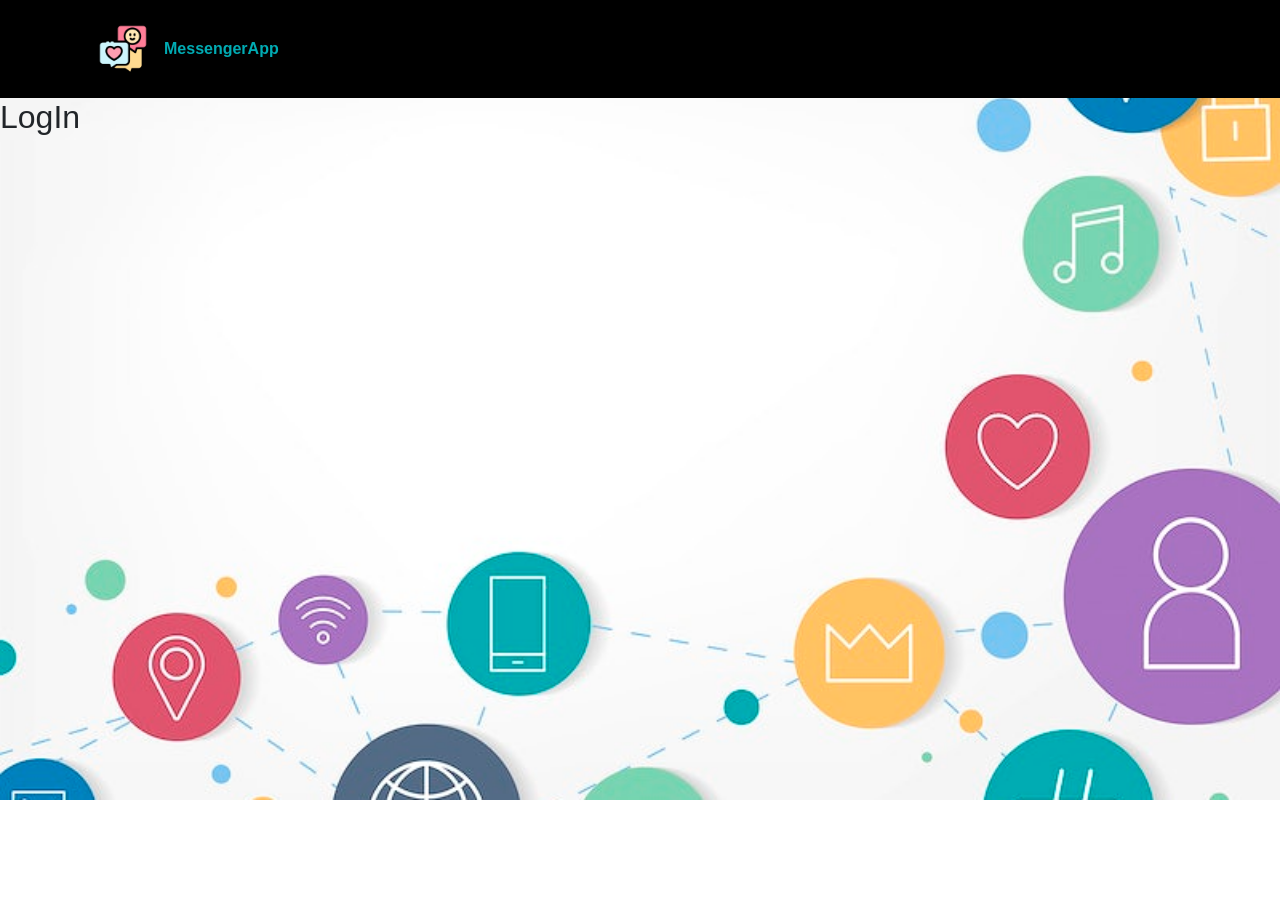
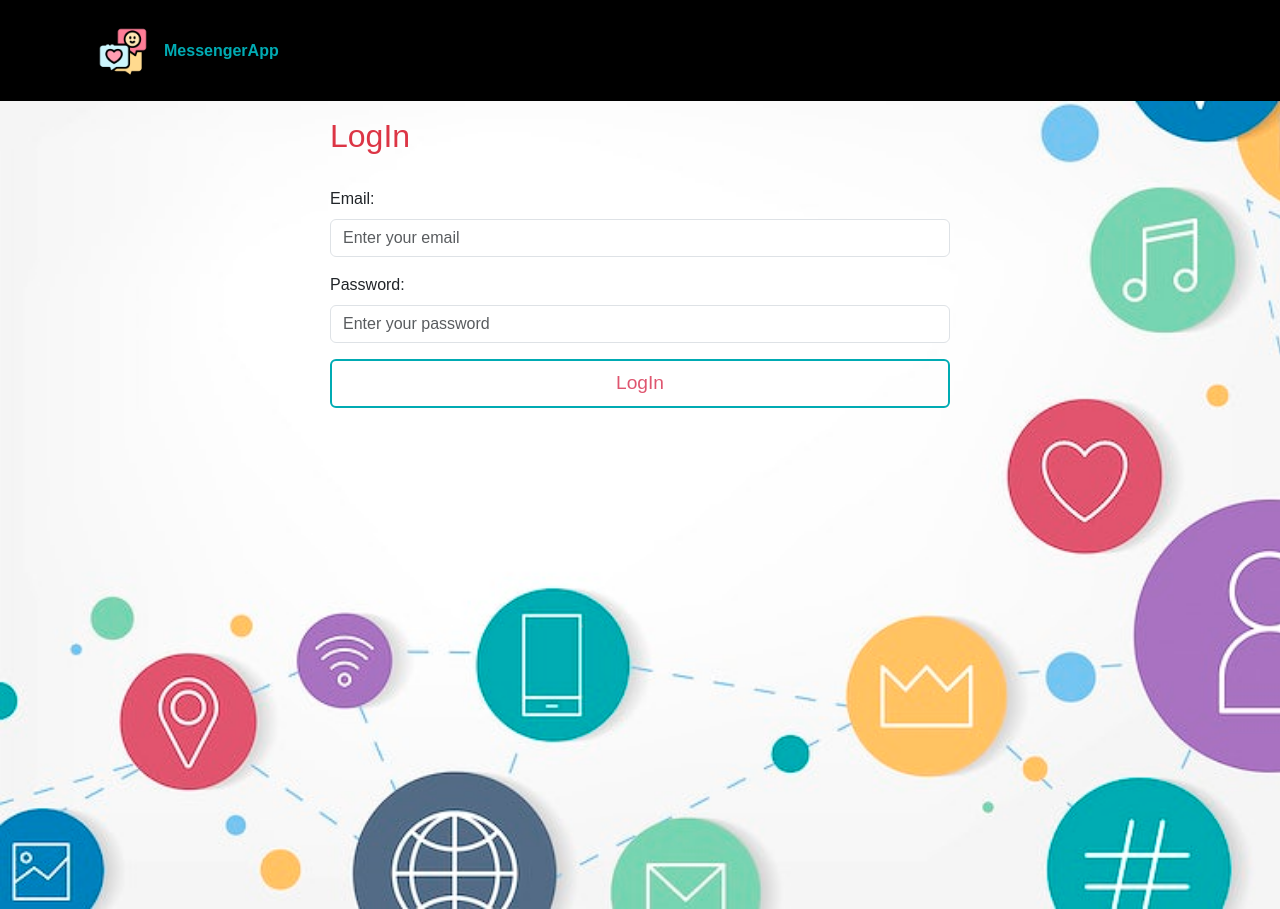
Before and after one commit to HadeerHassan28/Sync-messengerApp, a React (Vite) app: page /login in a window 1280 px wide. Before the commit the page ends 800 px from the top, so only its background shows below. Built offline with nearby package versions, Linux system fonts and the light colour scheme; no server answers; a web font is replaced by a local one.

Commit message:
realTime

```diff
--- a/src/App.jsx
+++ b/src/App.jsx
@@ -1,12 +1,25 @@
-import "./App.css";
-import SignUp from "./component/SignUp/SignUp";
+import React, { useEffect, useState } from "react";
 import { createBrowserRouter, RouterProvider } from "react-router-dom";
 import Layout from "./component/Layout/Layout";
 import Home from "./component/Home/Home";
 import Login from "./component/LogIn/LogIn";
+import ChatRoom from "./component/ChatRoom/ChatRoom";
 import NotFound from "./component/NotFound/NotFound";
+import { auth, onAuthStateChanged } from "./firebase";
 
 function App() {
+  const [currentUser, setCurrentUser] = useState(null);
+
+  useEffect(() => {
+    const unsubscribe = onAuthStateChanged(auth, (user) => {
+      setCurrentUser(user);
+    });
+
+    return () => {
+      unsubscribe();
+    };
+  }, []);
+
   let router = createBrowserRouter([
     {
       path: "",
@@ -17,12 +30,12 @@ function App() {
           element: <Home />,
         },
         {
-          path: "signup",
-          element: <SignUp />,
+          path: "login",
+          element: <Login />,
         },
         {
-          path: "login",
-          element: <Login />,
+          path: "chatroom",
+          element: <ChatRoom currentUser={currentUser} />, // Pass currentUser as a prop
         },
         {
           path: "*",
@@ -31,9 +44,12 @@ function App() {
       ],
     },
   ]);
+
   return (
     <>
-      <RouterProvider router={router}></RouterProvider>
+      <RouterProvider router={router}>
+        <Layout />
+      </RouterProvider>
     </>
   );
 }
--- /dev/null
+++ b/src/component/ChatRoom/ChatRoom.jsx
@@ -0,0 +1,59 @@
+import React, { useState, useEffect } from "react";
+import Message from "../Message/Message";
+import styles from "./ChatRoom.module.css";
+import { db } from "../../firebase"; // Import db from firebase.js
+
+const ChatRoom = ({ currentUser }) => {
+  const [msg, setMsg] = useState("");
+  const [msgs, setMsgs] = useState([]);
+
+  useEffect(() => {
+    const msgRef = db.ref("msg");
+    msgRef.on("value", (snapshot) => {
+      const msgData = snapshot.val();
+      if (msgData) {
+        const msgArray = Object.values(msgData);
+        setMsgs(msgArray);
+      } else {
+        setMsgs([]);
+      }
+    });
+
+    return () => {
+      msgRef.off("value");
+    };
+  }, []);
+
+  const sendMsg = () => {
+    const newMsg = {
+      sender: currentUser.displayName,
+      text: msg,
+      timestamp: Date.now(),
+    };
+    db.ref("msg").push(newMsg);
+    setMsg("");
+  };
+
+  return (
+    <>
+      <div>
+        <div style={{ height: "300px", overflowY: "scroll" }}>
+          {msgs.map((msg) => (
+            <Message key={msg.timestamp} message={msg} />
+          ))}
+        </div>
+        <div>
+          <input
+            type="text"
+            value={msg}
+            onChange={(e) => setMsg(e.target.value)}
+            placeholder="Type your message..."
+          />
+          <button onClick={sendMsg}>Send</button>
+        </div>
+      </div>
+    </>
+  );
+};
+
+export default ChatRoom;
--- a/src/component/Home/Home.jsx
+++ b/src/component/Home/Home.jsx
@@ -4,17 +4,24 @@ import { Link } from "react-router-dom";
 const Home = () => {
   return (
     <>
-      <div className="contaier">
-        <div className="row">
-          <div className="col-md-d">
-            <Link to="signup">
-              <button className="btn btn-pirmery">SignUp</button>
-            </Link>
+      <div className="contaier mt-5">
+        <div className="row d-flex  justify-content-start align-self-center">
+          <div className="col-md-6">
+            <h2 className="h2 title">
+              <strong className="mx-5">Welcome To MessengerApp</strong>
+            </h2>
           </div>
-          <div className="col-md-d">
-            <Link to="login">
-              <button className="btn btn-pirmery">Login</button>
-            </Link>
+          <div className="row">
+            <div className="col-md-6 d-flex justify-content-between ">
+              <Link to="signup">
+                <button className="btn btn-pirmery w-100 p-3 m-5">
+                  SignUp
+                </button>
+              </Link>
+              <Link to="login">
+                <button className="btn btn-pirmery w-100 p-3 m-5">Login</button>
+              </Link>
+            </div>
           </div>
         </div>
       </div>
--- a/src/component/LogIn/LogIn.jsx
+++ b/src/component/LogIn/LogIn.jsx
@@ -1,9 +1,95 @@
-import React from "react";
+import React, { useState } from "react";
 import styles from "./LogIn.module.css";
+import { auth, signInWithEmailAndPassword } from "../../firebase.js";
+
+import { useFormik } from "formik";
+import * as Yup from "yup";
 const LogIn = () => {
+  const [setError, setsetError] = useState(null);
+  const formik = useFormik({
+    initialValues: {
+      email: "",
+      password: "",
+    },
+    validationSchema: Yup.object({
+      email: Yup.string()
+        .email("Invalid Email address")
+        .required("Email is required"),
+      password: Yup.string()
+        .min(6, "Password must be at least 6 characters")
+        .required("Password is Required!"),
+    }),
+    onSubmit: async (values) => {
+      signInWithEmailAndPassword(auth, values.email, values.password).then(() =>
+        setsetError(null).catch((error) => setsetError(error))
+      );
+    },
+  });
+
   return (
     <>
-      <h2>LogIn</h2>
+      <div className="contanier mt-2">
+        <div className="row justify-content-center align-items-start bg-weather p-2">
+          <div className="col-md-6">
+            <h2 className="h2 text-danger">LogIn</h2>
+            <form className="form" onSubmit={formik.handleSubmit}>
+              {/* email */}
+              <div>
+                <label htmlFor="email" className="form-label mt-4">
+                  Email:
+                </label>
+                <input
+                  type="email"
+                  name="email"
+                  id="email"
+                  placeholder="Enter your email"
+                  onChange={formik.handleChange}
+                  onBlur={formik.handleBlur}
+                  value={formik.values.email}
+                  className="form-control mb-3"
+                ></input>
+                {formik.touched.email && formik.errors.email && (
+                  <div className="alert alert-danger">
+                    {formik.errors.email}
+                  </div>
+                )}
+              </div>
+              {/* password */}
+              <div>
+                <label htmlFor="password" className="form-label">
+                  Password:
+                </label>
+                <input
+                  type="password"
+                  name="password"
+                  id="password"
+                  placeholder="Enter your password"
+                  onChange={formik.handleChange}
+                  onBlur={formik.handleBlur}
+                  value={formik.values.password}
+                  className="form-control mb-3"
+                ></input>
+                {formik.touched.password && formik.errors.password && (
+                  <div className="alert alert-danger">
+                    {formik.errors.password}
+                  </div>
+                )}
+                {setError && (
+                  <div className="alert alert-danger">{setError}</div>
+                )}
+                <button
+                  className="btn btn-pirmery w-100 p-2"
+                  type="submit"
+                  onSubmit={formik.handleSubmit}
+                  disabled={!formik.isValid || formik.isSubmitting}
+                >
+                  LogIn
+                </button>
+              </div>
+            </form>
+          </div>
+        </div>
+      </div>
     </>
   );
 };
--- /dev/null
+++ b/src/component/Message/Message.jsx
@@ -0,0 +1,13 @@
+import React from "react";
+import styles from "./Message.module.css";
+const Message = ({ message }) => {
+  return (
+    <>
+      <div>
+        <strong>{message.sender} </strong>: {message.text}
+      </div>
+    </>
+  );
+};
+
+export default Message;
--- a/src/component/NavBar/NavBar.jsx
+++ b/src/component/NavBar/NavBar.jsx
@@ -1,12 +1,14 @@
 import React from "react";
 import styles from "./NavBar.module.css";
 import chat from "../../assets/images/chat.png";
+import { Link } from "react-router-dom";
 const NavBar = () => {
   return (
     <>
       {" "}
       <nav className="navbar navbar-light bg-main">
         <div className="container d-flex justify-content-start ">
+          <Link to="">
             <img
               src={chat}
               alt="logo"
@@ -14,6 +16,7 @@ const NavBar = () => {
               height="50"
               className="d-inline-block align-text-top m-3"
             />
+          </Link>
           <span className="text-main fa-lg">
             <strong>MessengerApp</strong>
           </span>
--- a/src/component/SignUp/SignUp.jsx
+++ b/src/component/SignUp/SignUp.jsx
@@ -81,6 +81,7 @@ const SignUp = () => {
                   className="btn btn-pirmery w-100 p-2"
                   type="submit"
                   onSubmit={formik.handleSubmit}
+                  disabled={!formik.isValid || formik.isSubmitting}
                 >
                   SignUp
                 </button>
--- a/src/firebase.js
+++ b/src/firebase.js
@@ -1,7 +1,13 @@
 // Import the functions you need from the SDKs you need
 import { initializeApp } from "firebase/app";
 import { getAnalytics } from "firebase/analytics";
-import { getAuth, createUserWithEmailAndPassword } from "firebase/auth";
+import {
+  getAuth,
+  createUserWithEmailAndPassword,
+  signInWithEmailAndPassword,
+  onAuthStateChanged,
+} from "firebase/auth";
+import { getDatabase } from "firebase/database";
 // TODO: Add SDKs for Firebase products that you want to use
 // https://firebase.google.com/docs/web/setup#available-libraries
 
@@ -21,5 +27,12 @@ const firebaseConfig = {
 const app = initializeApp(firebaseConfig);
 const analytics = getAnalytics(app);
 const auth = getAuth(app);
+const db = getDatabase(app);
 
-export { auth, createUserWithEmailAndPassword };
+export {
+  auth,
+  createUserWithEmailAndPassword,
+  signInWithEmailAndPassword,
+  db,
+  onAuthStateChanged,
+};
--- a/src/index.css
+++ b/src/index.css
@@ -51,7 +51,7 @@ body {
   color: var(--light-color);
 }
 .title {
-  color: var(--main-color);
+  color: var(--text-color);
 }
 .btn {
   border: 2px solid var(--light-color);
```
Also changed, not shown: src/component/ChatRoom/ChatRoom.module.css (added), src/component/Message/Message.module.css (added). Lines whose indentation alone changed are shown as unchanged.
